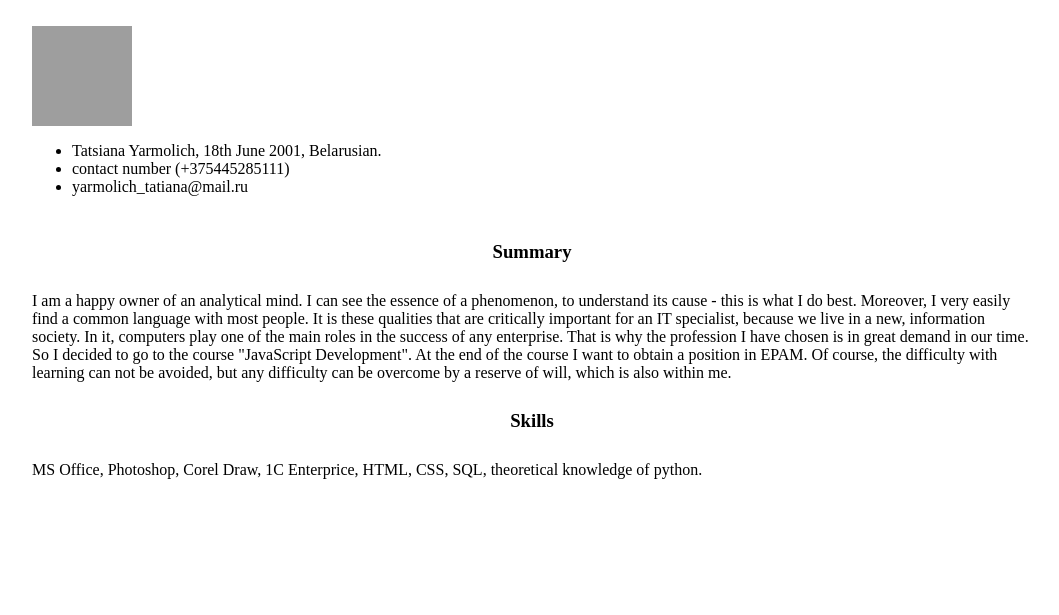
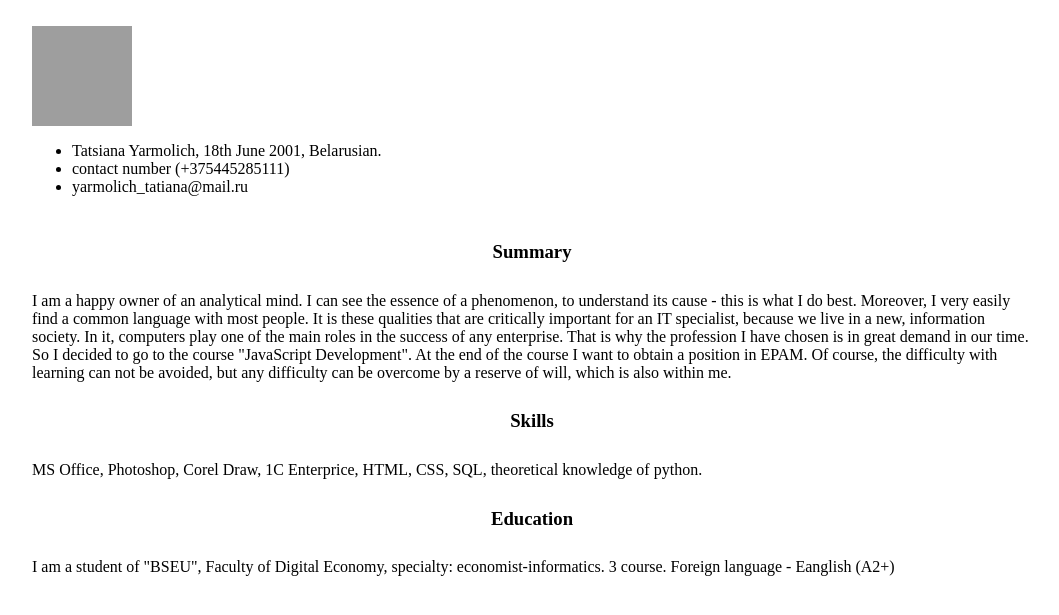
Before and after one commit to Yarmoli4/rsschool-cv, a plain HTML site: page index.html in a window 1280 px wide. Shown: the part 91-706 px from the top of the page, without its empty margins (108-1167 px from the left). Drawn offline with Linux system fonts and the light colour scheme; grey boxes are pictures that could not be loaded.

Commit message:
docs: add Education

```diff
--- a/index.html
+++ b/index.html
@@ -47,6 +47,10 @@ At the end of the course I want to obtain a position in EPAM. Of course, the dif
 	<h3 class="stroke">Skills</h3>
 	<div class="space">MS Office, Photoshop, Corel Draw, 1C Enterprice, HTML, CSS, SQL, theoretical knowledge of python.</div>
 	</article>
+	<article>
+	<h3 class="stroke">Education</h3>
+<div class="space">I am a student of "BSEU", Faculty of Digital Economy, specialty: economist-informatics. 3 course. Foreign language - Eanglish (A2+)</div>
+	</article>
 
 
 </body>
```
